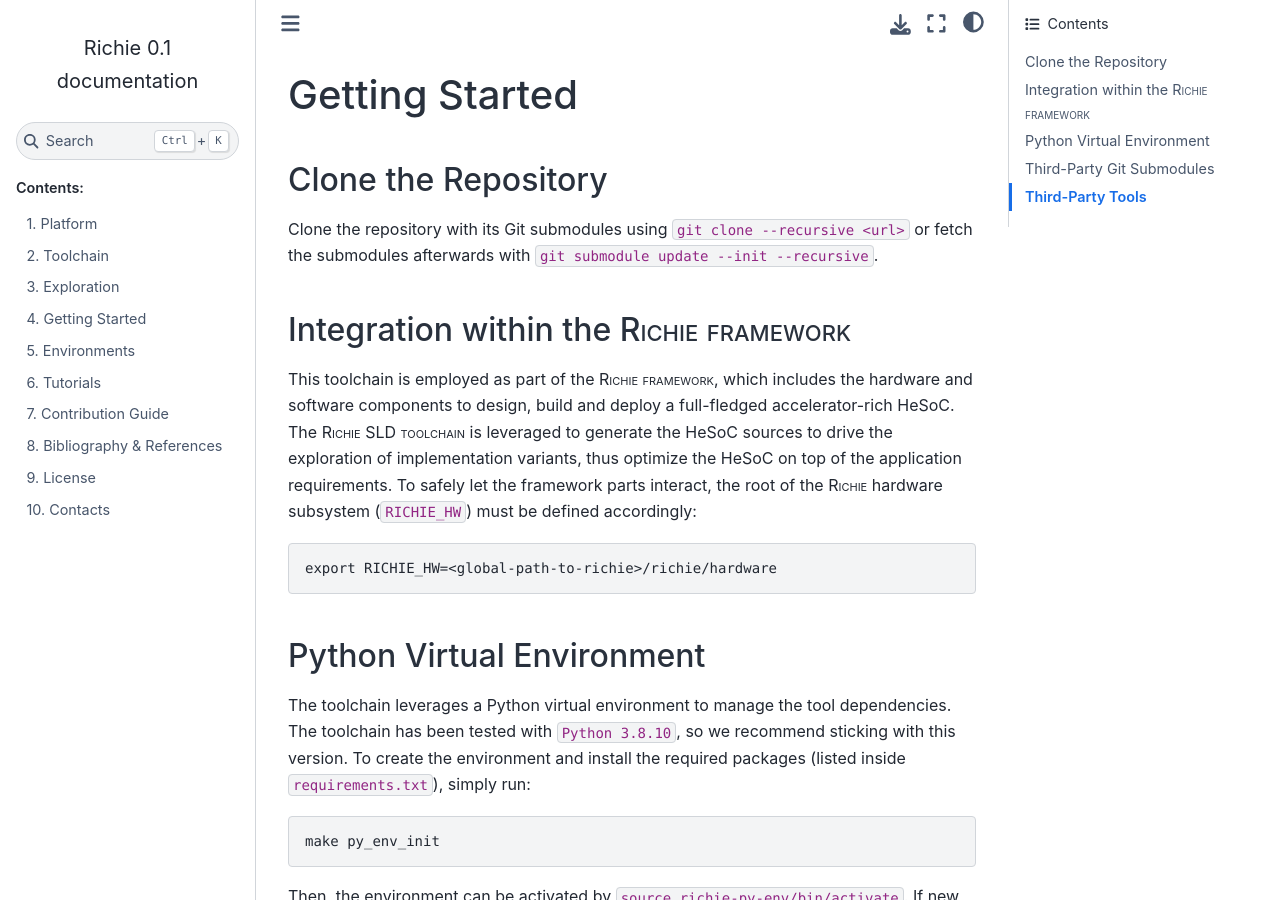
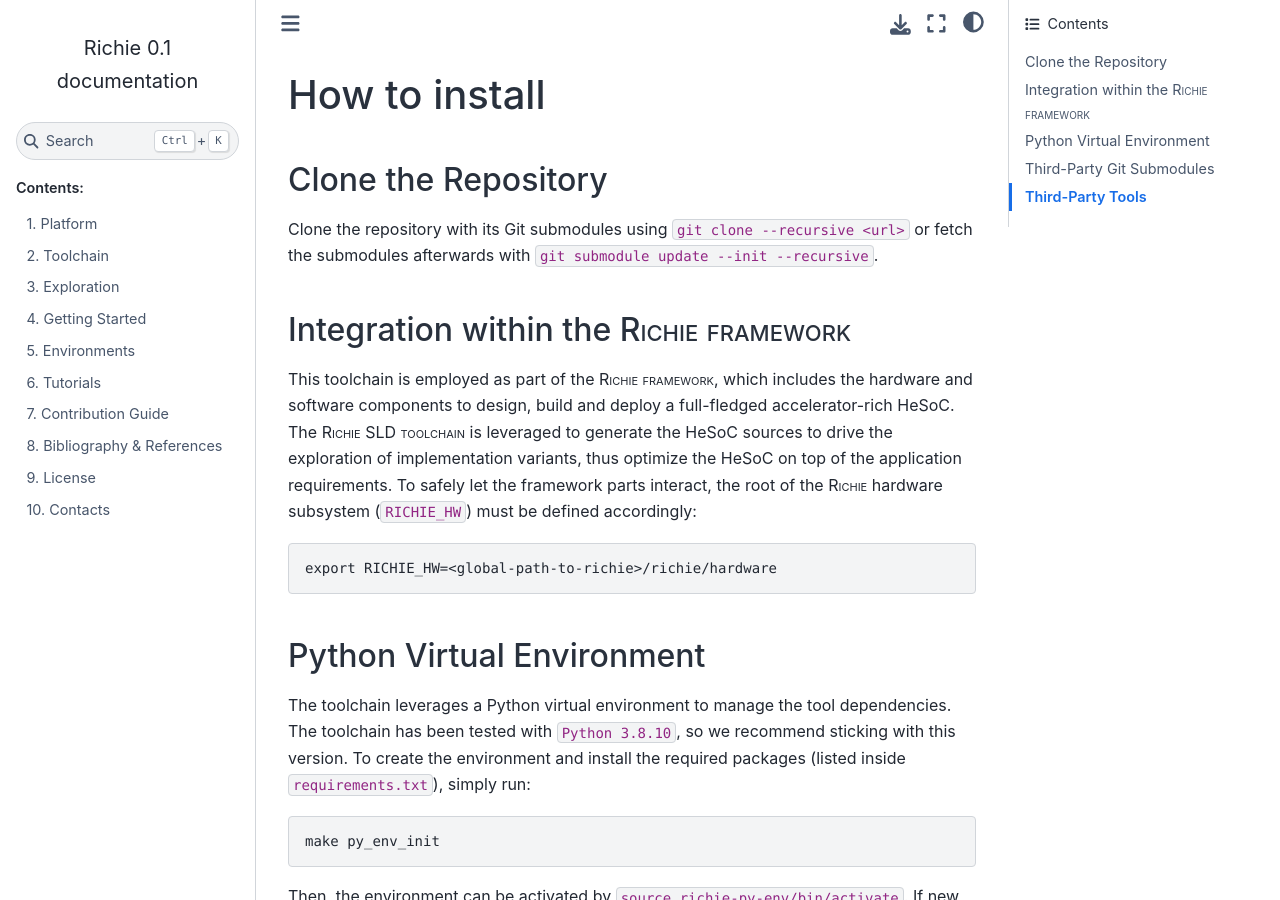
Before and after one commit to gbellocchi/richie-docs, a Sphinx documentation site: the page built from source/richie-sld-toolchain/getting_started.rst, in a window 1280 px wide and 900 px high. Built offline with Sphinx 7.4.7 and the Sphinx Book theme 1.1.4, drawn with Linux system fonts in a browser that asks for light colours.

Commit message:
Sections correction

```diff
--- a/source/conf.py
+++ b/source/conf.py
@@ -58,7 +58,7 @@
     'sphinxcontrib.bibtex', # .bib files
     'sphinx_design', # badges, buttons, etc.
     'button', # button (defined in CSS+Python)
-    'm2r2'
+    'm2r2' # .. mdinclude for Markdown documents
 ]
 
 render_using_wavedrompy = True
--- a/source/general/license.rst
+++ b/source/general/license.rst
@@ -1,6 +1,6 @@
-=======
+*******
 License
-=======
+*******
 The components of the :smallcap:`Richie framework` are released under permissive open-source licenses:
 
 * **Source files**, **tool scripts** and **templates** are released under the :code:`Apache 2.0 license` (`Apache-2.0 <https://www.apache.org/licenses/LICENSE-2.0>`_).
--- a/source/general/team.rst
+++ b/source/general/team.rst
@@ -1,4 +1,4 @@
-========
+********
 Contacts
-========
+********
 * **Gianluca Bellocchi** <gianluca.bellocchi@unimore.it>
--- a/source/general/tutorial.rst
+++ b/source/general/tutorial.rst
@@ -73,7 +73,7 @@
 During this design stage, the toolchain optimizes the :ref:`HWPE hardware-software interface <richie_platform_accelerators>`
 to enable the communication between the previously designed HLS pipeline components and the :smallcap:`Richie platform`.
 
-Move to the toolchain location and follow :ref:`this guide <richie_toolchain_getting_started>` to adequately
+Move to the toolchain location and follow :ref:`this guide <richie_toolchain_how_to_install>` to adequately
 initialize the toolchain environment.
 
 .. code-block:: console
--- a/source/richie-sld-toolchain/getting_started.rst
+++ b/source/richie-sld-toolchain/getting_started.rst
@@ -1,7 +1,7 @@
-===============
-Getting Started
-===============
-.. _richie_toolchain_getting_started:
+==============
+How to install
+==============
+.. _richie_toolchain_how_to_install:
 
 --------------------
 Clone the Repository
```
Also changed, not shown: source/richie-sld-toolchain/tools.rst (line endings or trailing spaces).
